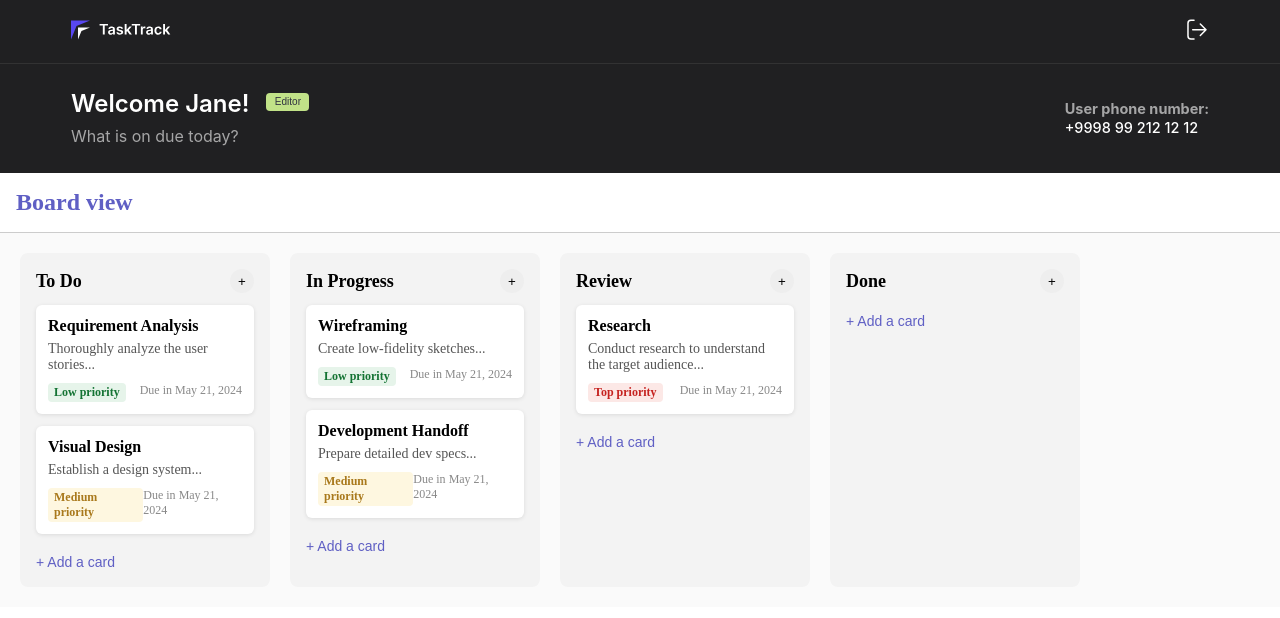
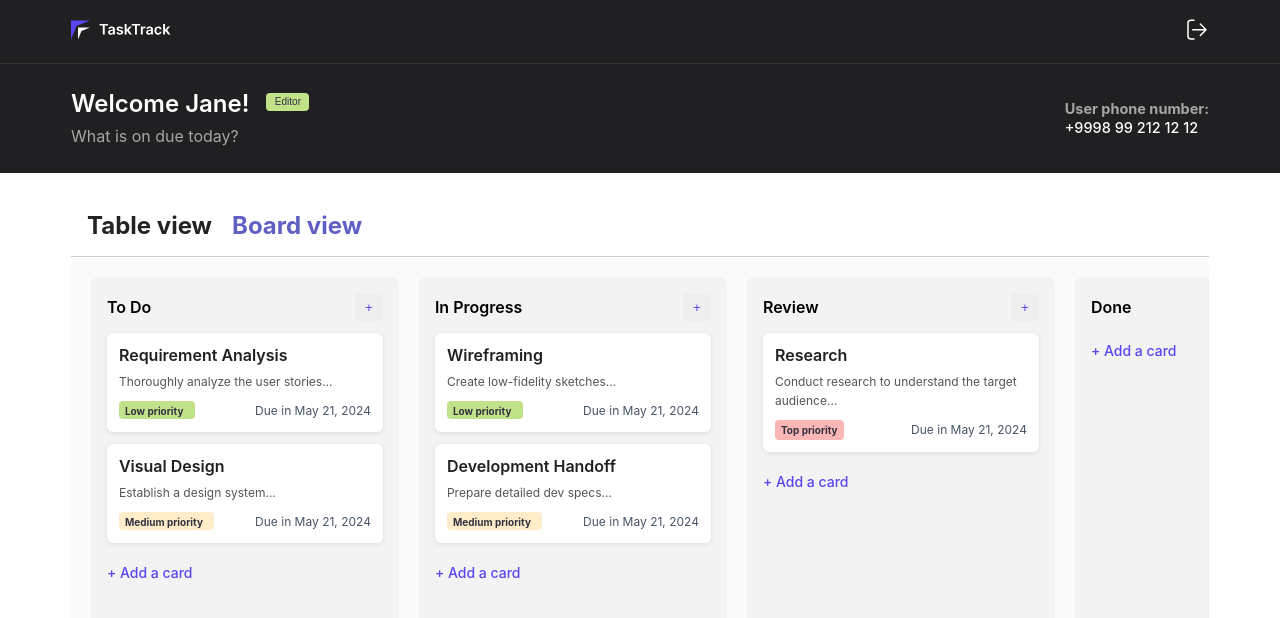
Before and after one commit to NigoraMamad/TaskManager, a React (Vite) app in the folder Frontend/: page / in a window 1280 px wide. Shown: the top 618 px of the page. Built offline with nearby package versions, Linux system fonts and the light colour scheme.

Commit message:
added Dashboard but it is testable version soon it will be clickable Saydakhmedov Yunus

```diff
--- a/Frontend/src/App.tsx
+++ b/Frontend/src/App.tsx
@@ -1,6 +1,6 @@
 import './App.css'
 import AppHeader from './components/AppHeader/AppHeader'
-import { Board } from './components/Board'
+import Board from './components/Board/Board'
 import UserInfo from './components/UserInfo/UserInfo'
 
 function App() {
@@ -8,13 +8,15 @@ function App() {
   return (
     <>
       <AppHeader />
-      <UserInfo/>
-          <div>
-      <div style={{ padding: '16px', borderBottom: '1px solid #ccc' }}>
-        <h1 style={{ fontSize: '24px', color: '#5f5fc4' }}>Board view</h1>
+      <UserInfo />
+      <div style={{ padding: '22px calc(5.63vw - 1.12px)' }}>
+        <div style={{ padding: '16px', borderBottom: '1px solid #ccc', display: 'flex', gap: '20px' }}>
+          <h2 style={{ fontSize: '24px', color: '#222', cursor: 'pointer', fontFamily: 'Inter, sans-serif' }}>Table view</h2>
+          <h1 style={{ fontSize: '24px', color: '#5f5fc4', cursor: 'pointer', fontFamily: 'Inter, sans-serif' }}>Board view</h1>
+
+        </div>
+        <Board />
       </div>
-      <Board />
-    </div>
     </>
   )
 }
--- a/Frontend/src/components/AppHeader/AppHeader.css
+++ b/Frontend/src/components/AppHeader/AppHeader.css
@@ -3,8 +3,8 @@
 }
 
 header {
+    width: 100%;
     padding: 22px calc(5.63vw - 1.12px);
-    width: 100%;
     height: 64px;
     display: flex;
     justify-content: space-between;
--- a/Frontend/src/Board.css
+++ b/Frontend/src/components/Board/Board.css
@@ -4,4 +4,5 @@
   padding: 20px;
   overflow-x: auto;
   background-color: #fafafa;
+  height: 395px;
 }
--- a/Frontend/src/components/Card.css
+++ /dev/null
@@ -1,50 +0,0 @@
-.card {
-  background: #fff;
-  border-radius: 6px;
-  padding: 12px;
-  margin-bottom: 12px;
-  box-shadow: 0 1px 4px rgba(0,0,0,0.1);
-}
-
-.card h3 {
-  margin: 0;
-  font-size: 16px;
-}
-
-.card p {
-  font-size: 14px;
-  color: #555;
-  margin: 6px 0;
-}
-
-.card-footer {
-  display: flex;
-  justify-content: space-between;
-  margin-top: 10px;
-  font-size: 12px;
-}
-
-.priority {
-  padding: 2px 6px;
-  border-radius: 4px;
-  font-weight: bold;
-}
-
-.priority.low {
-  background-color: #e6f4ea;
-  color: #137333;
-}
-
-.priority.medium {
-  background-color: #fef7e0;
-  color: #a9791c;
-}
-
-.priority.top {
-  background-color: #fce8e6;
-  color: #c5221f;
-}
-
-.due-date {
-  color: #888;
-}
--- /dev/null
+++ b/Frontend/src/components/Card/Card.css
@@ -0,0 +1,77 @@
+.card {
+    background: #fff;
+    border-radius: 6px;
+    padding: 12px;
+    margin-bottom: 12px;
+    box-shadow: 0 1px 4px rgba(0, 0, 0, 0.1);
+}
+
+.card h3 {
+    margin: 0;
+    font-family: 'Inter', sans-serif;
+    font-weight: 600;
+    font-size: 16px;
+    line-height: 130%;
+    color: #202022;
+}
+
+.card p {
+    font-size: 14px;
+    color: #555;
+    margin: 6px 0;
+    font-family: 'Inter', sans-serif;
+    font-size: 12px;
+    line-height: 160%;
+}
+
+.card-footer {
+    display: flex;
+    justify-content: space-between;
+    margin-top: 10px;
+    font-size: 12px;
+}
+
+.priority {
+    padding: 2px 6px;
+    border-radius: 4px;
+    font-weight: bold;
+}
+
+.priority.low {
+    width: 76px;
+    height: 18px;
+    background-color: #C1E288;
+    color: #303240;
+    font-family: 'Inter', sans-serif;
+    font-size: 10px;
+    line-height: 160%;
+    vertical-align: middle;
+}
+
+.priority.medium {
+    width: 95px;
+    height: 18px;
+    background-color: #FFEDC9;
+    color: #303240;
+    font-family: 'Inter', sans-serif;
+    font-size: 10px;
+    line-height: 160%;
+    vertical-align: middle;
+}
+
+.priority.top {
+    font-family: 'Inter', sans-serif;
+    font-size: 10px;
+    line-height: 160%;
+    vertical-align: middle;
+    background-color: #FBB6B6;
+    color: #303240;
+}
+
+.due-date {
+    color: #475467;
+    font-family: 'Inter', sans-serif;
+    font-size: 12px;
+    line-height: 160%;
+
+}
--- a/Frontend/src/components/Card.tsx
+++ b/Frontend/src/components/Card/Card.tsx
@@ -1,5 +1,5 @@
 import React from 'react';
-import { type CardItem } from '../types';
+import { type CardItem } from '../../types';
 import './Card.css';
 
 interface Props {
--- a/Frontend/src/components/Column.css
+++ /dev/null
@@ -1,37 +0,0 @@
-.column {
-  width: 250px;
-  background-color: #f3f3f3;
-  padding: 16px;
-  border-radius: 8px;
-  flex-shrink: 0;
-}
-
-.column-header {
-  display: flex;
-  justify-content: space-between;
-  align-items: center;
-  margin-bottom: 12px;
-}
-
-.column h2 {
-  font-size: 18px;
-  margin: 0;
-}
-
-.add-btn {
-  background-color: #eee;
-  border: none;
-  border-radius: 50%;
-  width: 24px;
-  height: 24px;
-  cursor: pointer;
-}
-
-.add-link {
-  margin-top: 8px;
-  font-size: 14px;
-  color: #5f5fc4;
-  background: none;
-  border: none;
-  cursor: pointer;
-}
--- /dev/null
+++ b/Frontend/src/components/Column/Column.css
@@ -0,0 +1,51 @@
+.column {
+    width: 308px;
+    background-color: #f3f3f3;
+    padding: 16px;
+    border-radius: 8px;
+    flex-shrink: 0;
+}
+
+.column-header {
+    display: flex;
+    justify-content: space-between;
+    align-items: center;
+    margin-bottom: 12px;
+}
+
+.column h2 {
+    font-size: 18px;
+    margin: 0;
+    font-family: 'Inter', sans-serif;
+    font-weight: 600;
+    font-size: 16px;
+    line-height: 130%;
+}
+
+.add-btn {
+    background-color: #eee;
+    border: none;
+    cursor: pointer;
+    width: 28px;
+    height: 28px;
+    border-radius: 4px;
+    padding: 10px;
+    display: flex;
+    align-items: center;
+    color: #5847F1;
+}
+
+.add-link {
+    margin-top: 8px;
+    font-size: 14px;
+    color: #5847F1;
+    background: none;
+    border: none;
+    cursor: pointer;
+    font-family: 'Inter', sans-serif;
+    font-weight: 500;
+    font-size: 14px;
+    line-height: 140%;
+    text-align: center;
+    vertical-align: middle;
+}
--- a/Frontend/src/components/Column.tsx
+++ b/Frontend/src/components/Column/Column.tsx
@@ -1,6 +1,6 @@
 import React from 'react';
-import { type CardItem } from '../types';
-import { Card } from './Card';
+import { type CardItem } from '../../types';
+import { Card } from '../Card/Card';
 import './Column.css';
 
 interface Props {
```
Also changed, not shown: Frontend/src/components/Board/Board.tsx (renamed from Frontend/src/components/Board.tsx, +6 -5 lines).
